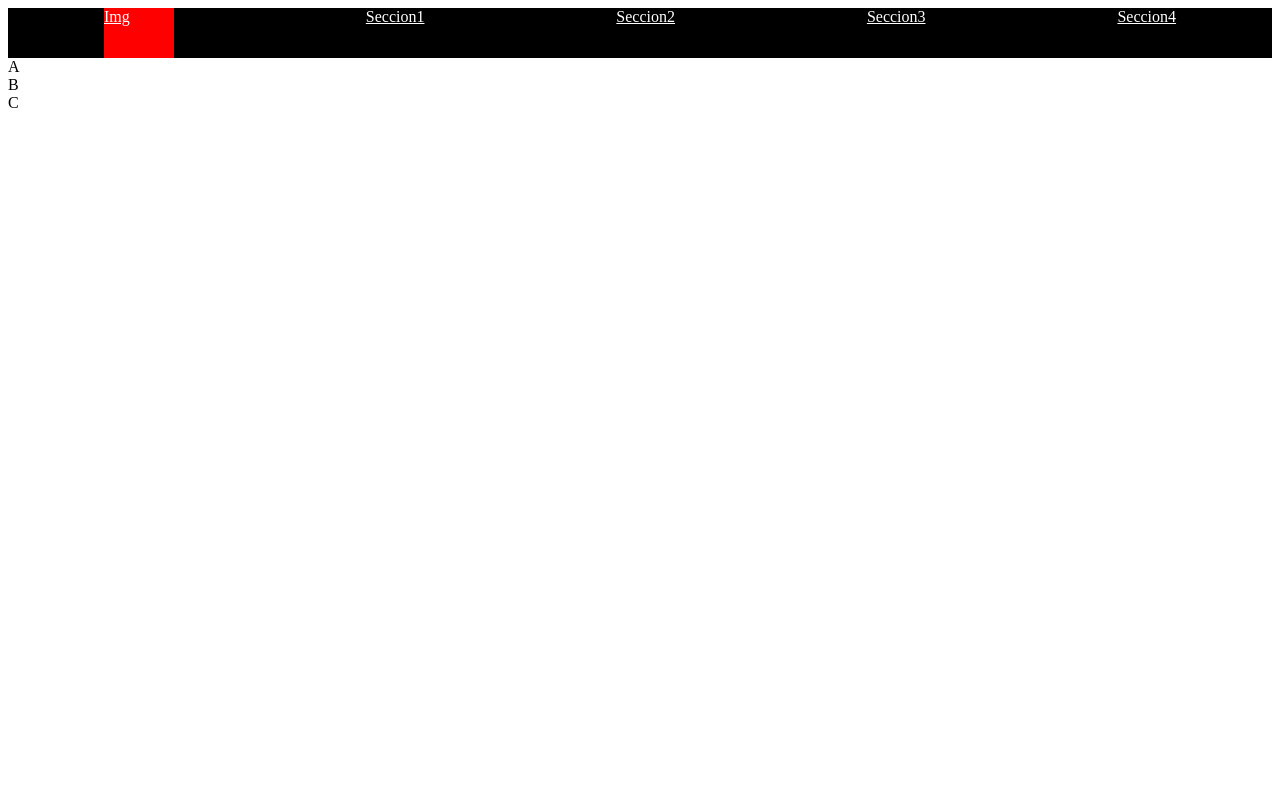
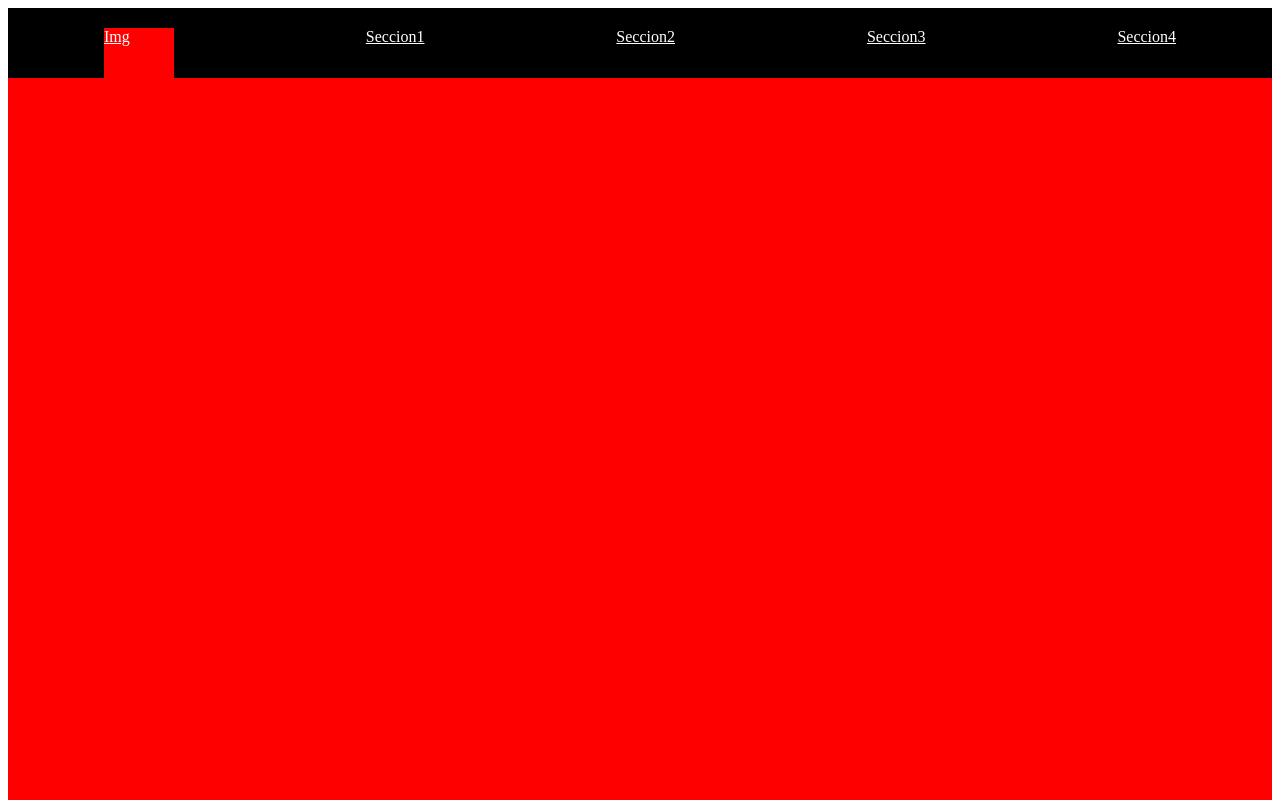
Before and after one commit to GlobalCodes2023/Navegador1, a plain HTML site: page index.html in a window 1280 px wide. Shown: the top 800 px of the page. Drawn offline with Linux system fonts and the light colour scheme.

Commit message:
segundo cambio

```diff
--- a/index.html
+++ b/index.html
@@ -17,14 +17,14 @@
     <div><a class="div-nav" href="">Seccion4</a></div>
 </div>
 </nav>
-<section>
+<section class="main-box">
     <nav>
         <article></article>
         <aside></aside>
     </nav>
 </section>
-<footer>
-    <div>
+<footer class="footer-box">
+    <div class="div-foot-box">
         <div class="div-foot foot-a">A</div>
         <div class="div-foot foot-b">B</div>
         <div class="div-foot foot-c">C</div>
--- a/style.css
+++ b/style.css
@@ -1,8 +1,8 @@
 
 
 .div-nav-box {
+    padding-top: 20px;
     background-color: black;
-    color: white;
     display: flex;
     flex-direction: row;
     justify-content: space-around;
@@ -16,3 +16,21 @@
     height: 50px;
     background-color: red;
 }
+
+.main-box {
+    background-color: red;
+    width: 100%;
+    height: 1000px;
+}
+
+.footer-box {
+    background-color: black;
+    color: white;
+    height: 100px;
+}
+
+.div-foot-box {
+    display: flex;
+    justify-content: space-around;
+    padding-top: 30px;
+}
```
